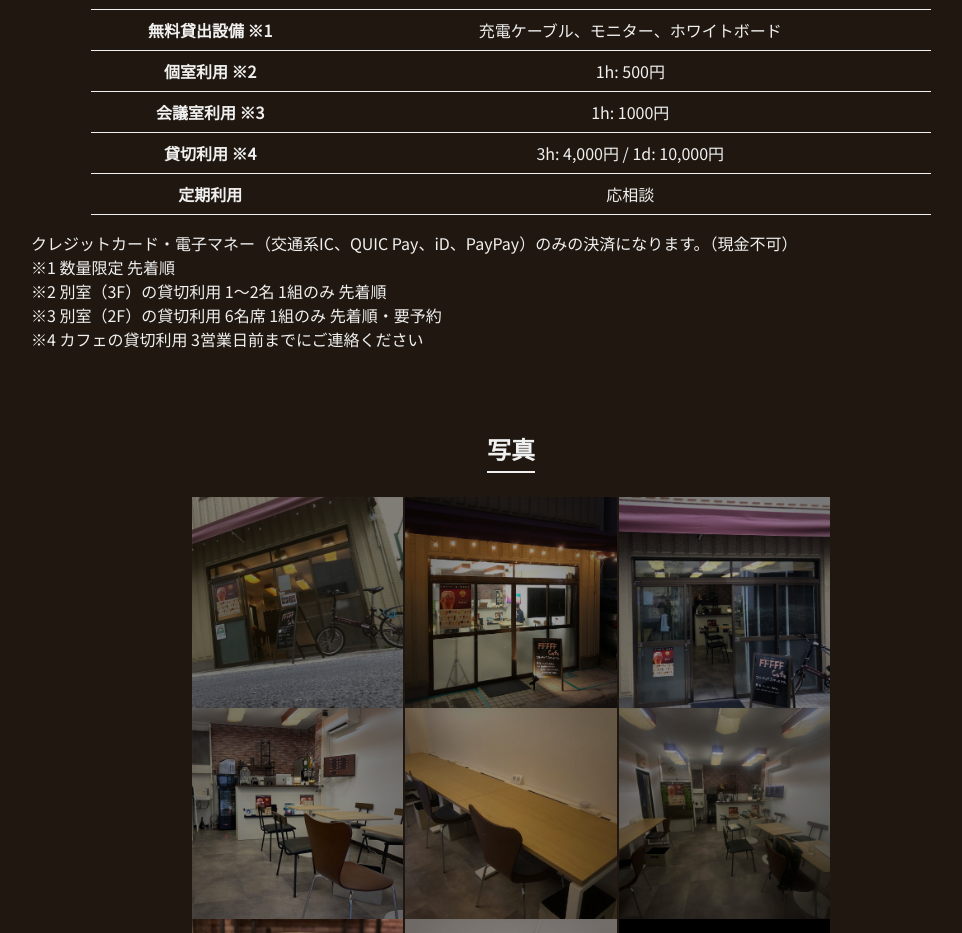
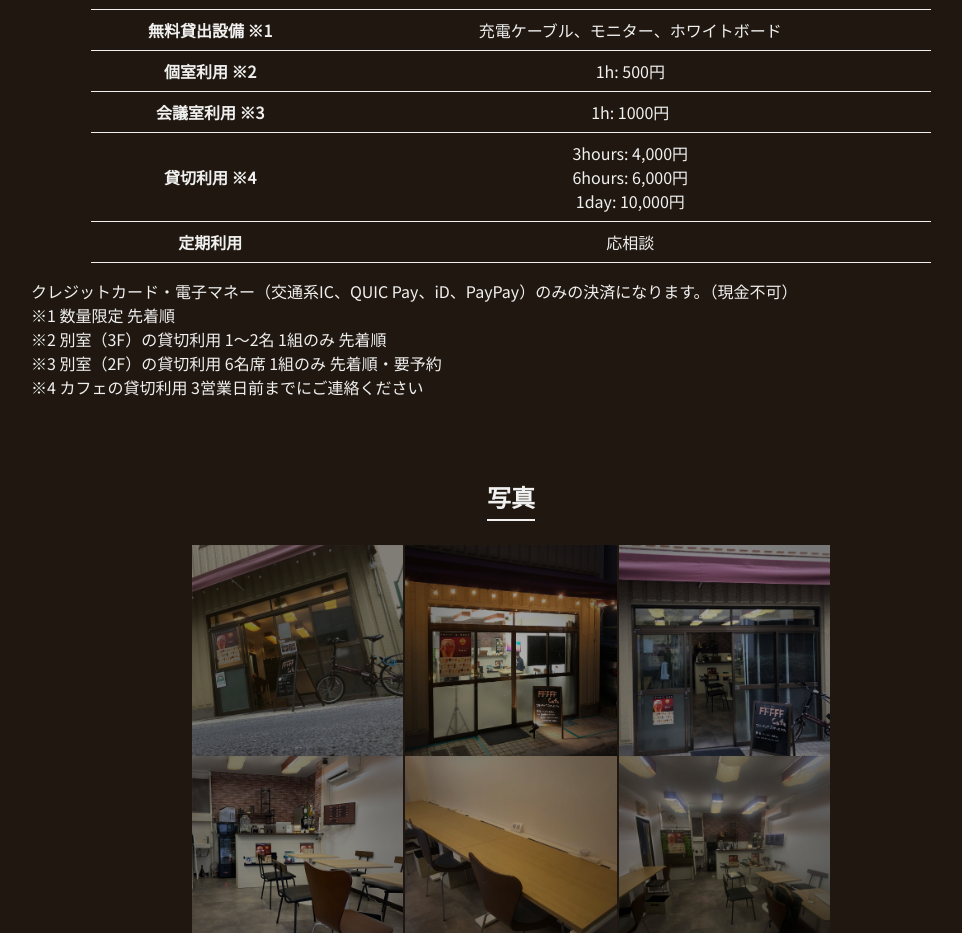
Before and after one commit to fffff-cafe/fffff-cafe.com, a Next.js app: page / in a window 1280 px wide. Shown: the part 844-1777 px from the top of the page, without its empty margins (129-1091 px from the left). Built offline with nearby package versions, Linux system fonts and the light colour scheme; no server answers.

Commit message:
Modify system

```diff
--- a/components/system-section.tsx
+++ b/components/system-section.tsx
@@ -11,6 +11,9 @@ const Table = Styled.table`
     border-bottom: solid 1px #f0f0f0;
     td {
       padding: .5rem;
+      p {
+        text-align: center;
+      }
     }
   }
 `
@@ -57,7 +60,11 @@ const SystemSection = (): ReactElement => {
             </tr>
             <tr>
               <th>貸切利用 ※4</th>
-              <td>3h: 4,000円 / 1d: 10,000円</td>
+              <td>
+                <p>3hours: 4,000円</p>
+                <p>6hours: 6,000円</p>
+                <p>1day: 10,000円</p>
+              </td>
             </tr>
             <tr>
               <th>定期利用</th>
```
